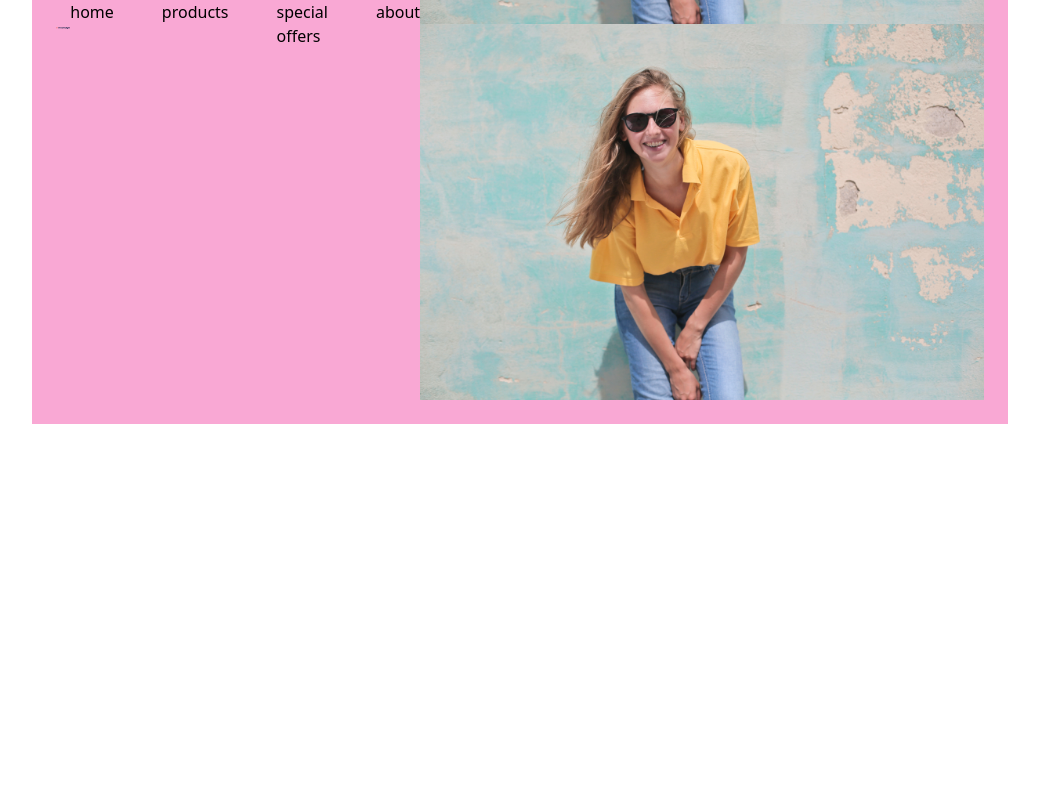
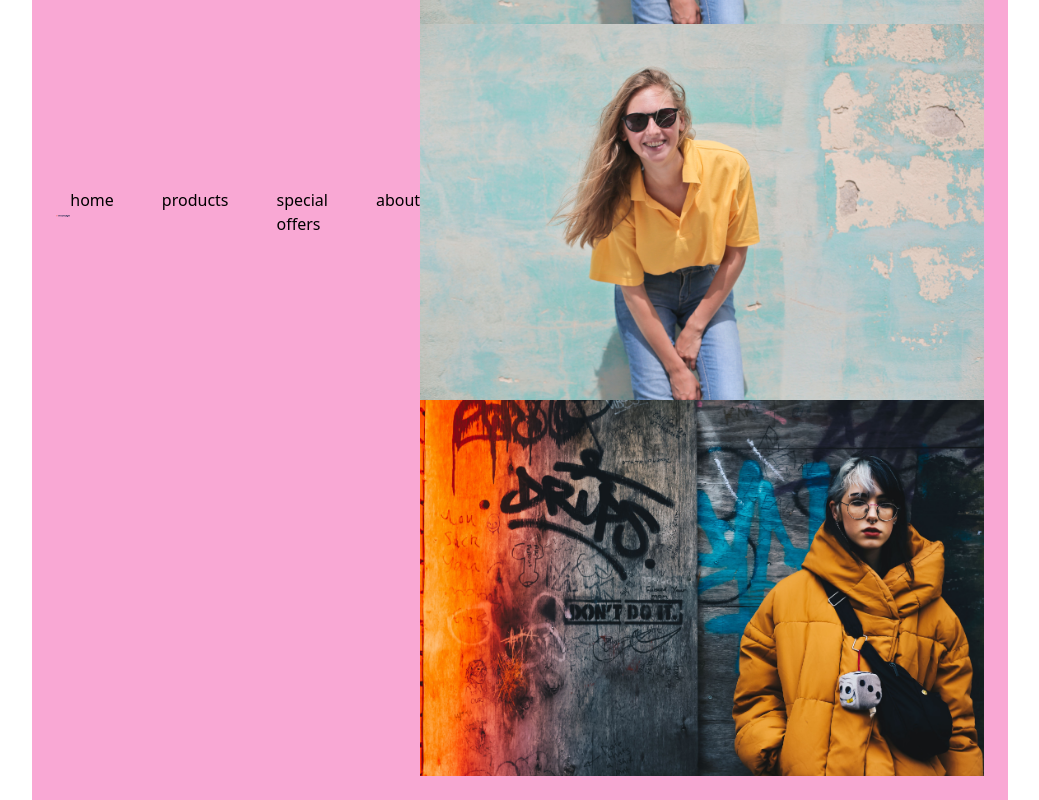
Before and after one commit to mehrnaz-ghaffar/onlineshop, a Vue app: page / in a window 1280 px wide. Shown: the part 376-1176 px from the top of the page, without its empty margins (120-1159 px from the left). Before the commit the page ends 800 px from the top, so only its background shows below. Built offline with nearby package versions, Linux system fonts and the light colour scheme.

Commit message:
chore: added slider style

```diff
--- a/src/components/slider.vue
+++ b/src/components/slider.vue
@@ -16,6 +16,7 @@ export default {
             images:[
                 require("../assets/img/pexels-andrea-piacquadio-720606.jpg"),
                 require("../assets/img/pexels-andrea-piacquadio-720606.jpg"),
+                require("../assets/img/pexels-daniel-adesina-833052.jpg")
             ]
         }
     },
```
